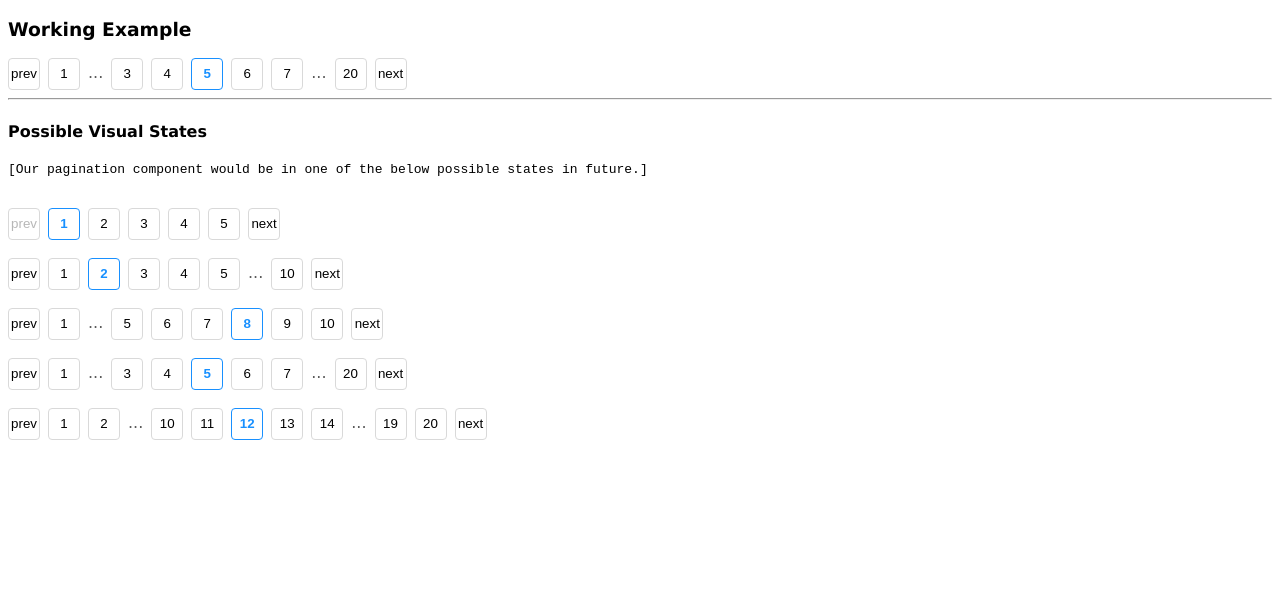
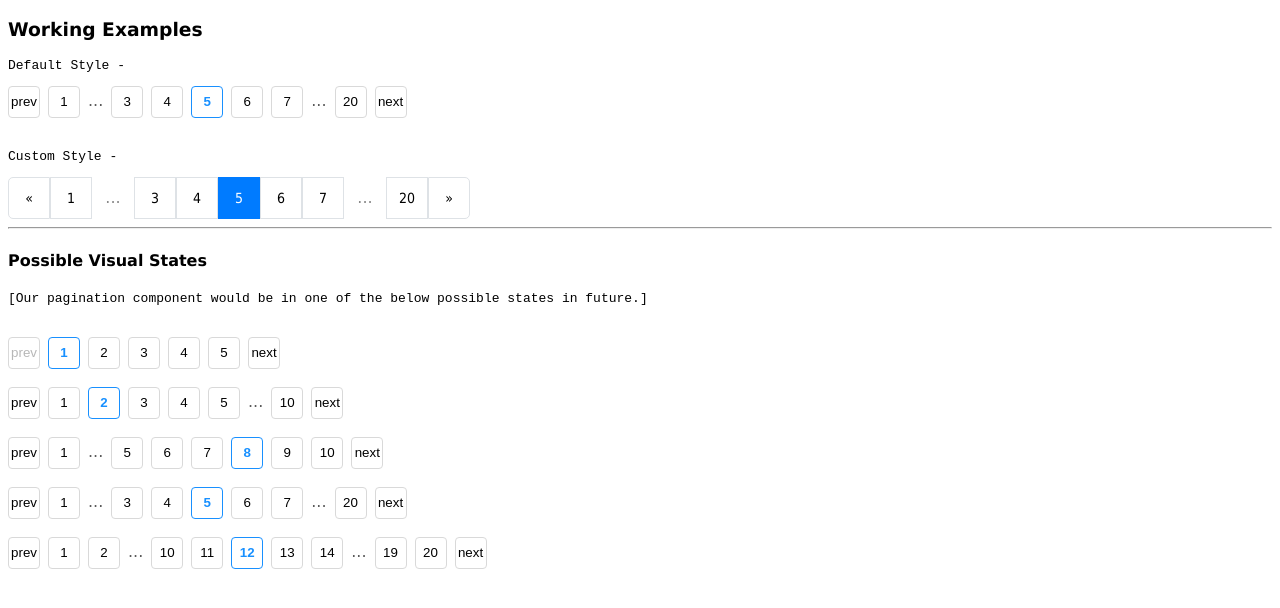
Before and after one commit to sumitsj/react-pagination, a React app: page / in a window 1280 px wide. Shown: the top 608 px of the page. Built offline with nearby package versions, Linux system fonts and the light colour scheme; the HTML template or start-up script is replaced by a standard one.

Commit message:
Added new example with custom styles

```diff
--- a/src/index.jsx
+++ b/src/index.jsx
@@ -4,16 +4,38 @@
 import React, { useState } from 'react';
 import { render } from 'react-dom';
 import ReactPagination from './components/ReactPagination';
+import './styles.css';
 
-const WorkingExample = () => {
+const WorkingExampleWithDefaultConfiguration = () => {
   const [selectedPageNumber, setSelectedPageNumber] = useState(5);
   return (
     <div>
-      <h3 style={{ fontFamily: 'Verdana' }}>Working Example</h3>
+      <pre>Default Style - </pre>
       <ReactPagination
         total={20}
         current={selectedPageNumber}
         onChange={(pageNumber) => setSelectedPageNumber(pageNumber)}
+      />
+    </div>
+  );
+};
+
+const WorkingExampleWithCustomConfiguration = () => {
+  const [selectedPageNumber, setSelectedPageNumber] = useState(5);
+  return (
+    <div>
+      <pre>Custom Style - </pre>
+      <ReactPagination
+        total={20}
+        current={selectedPageNumber}
+        onChange={(pageNumber) => setSelectedPageNumber(pageNumber)}
+        nextItemText="»"
+        previousItemText="«"
+        itemClass="my-pagination__item"
+        previousItemClass="my-pagination__previous"
+        nextItemClass="my-pagination__next"
+        currentItemClass="my-pagination__current"
+        ellipsisItemClass="my-pagination__ellipsis"
       />
     </div>
   );
@@ -48,7 +70,10 @@ const StaticSamples = () => {
 
 const Main = () => (
   <div>
-    <WorkingExample />
+    <h3 style={{ fontFamily: 'Verdana' }}>Working Examples</h3>
+    <WorkingExampleWithDefaultConfiguration />
+    <br />
+    <WorkingExampleWithCustomConfiguration />
     <hr />
     <StaticSamples />
   </div>
--- /dev/null
+++ b/src/styles.css
@@ -0,0 +1,48 @@
+.my-pagination__item,
+.my-pagination__previous,
+.my-pagination__next {
+    font-family: Tahoma;
+    font-size: 14px;
+
+    min-width: 42px;
+    height: 42px;
+    margin: 0;
+    padding: 0;
+    outline: none;
+
+    line-height: 40px;
+    text-align: center;
+
+    background-color: #fff;
+    border: 1px solid #dee2e6;
+    cursor: pointer;
+}
+
+.my-pagination__item:hover,
+.my-pagination__current {
+    color: #fff;
+    background-color: #007bff;
+    border-color: #007bff;
+}
+
+.my-pagination__previous {
+    border-top-left-radius: 5px;
+    border-bottom-left-radius: 5px;
+}
+
+.my-pagination__next {
+    border-top-right-radius: 5px;
+    border-bottom-right-radius: 5px;
+}
+
+.my-pagination__previous:hover,
+.my-pagination__next:hover {
+    color: #007bff;
+}
+
+.my-pagination__ellipsis {
+    display: inline-block;
+    width: 42px;
+    text-align: center;
+    color: #888;
+}
```
